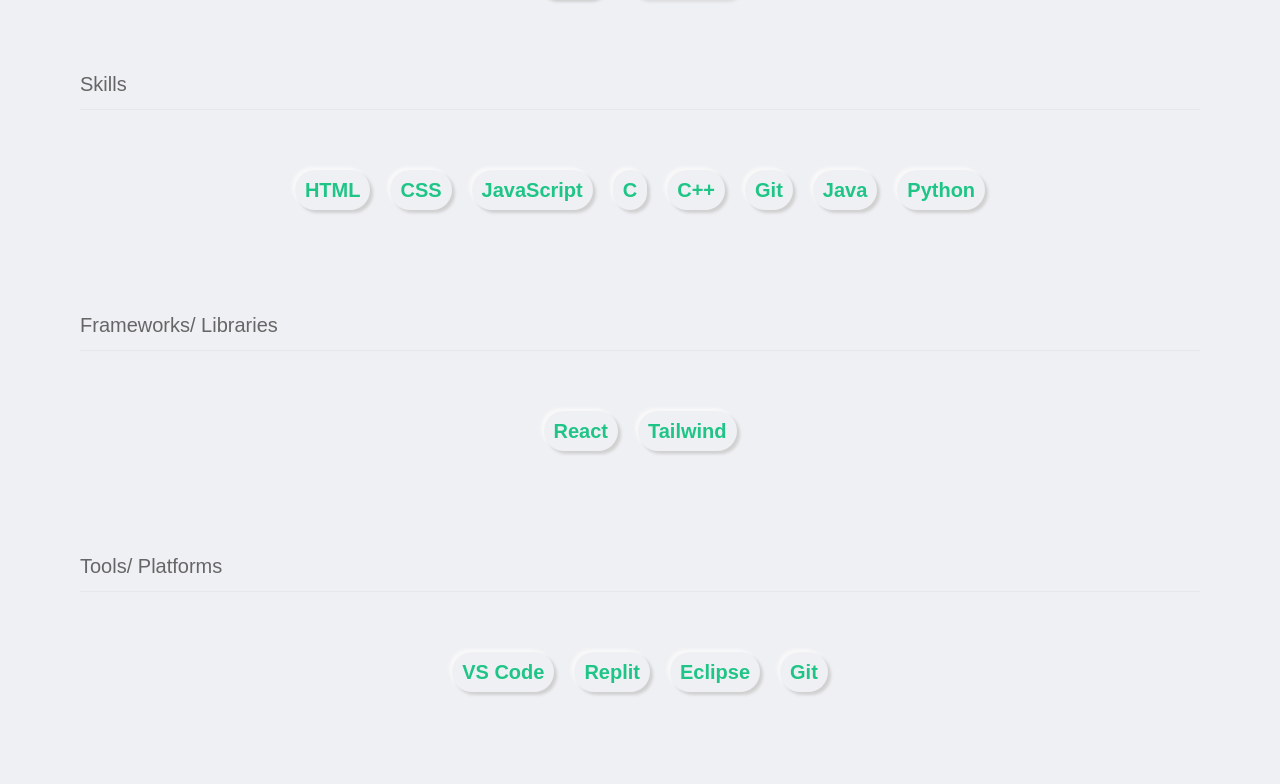
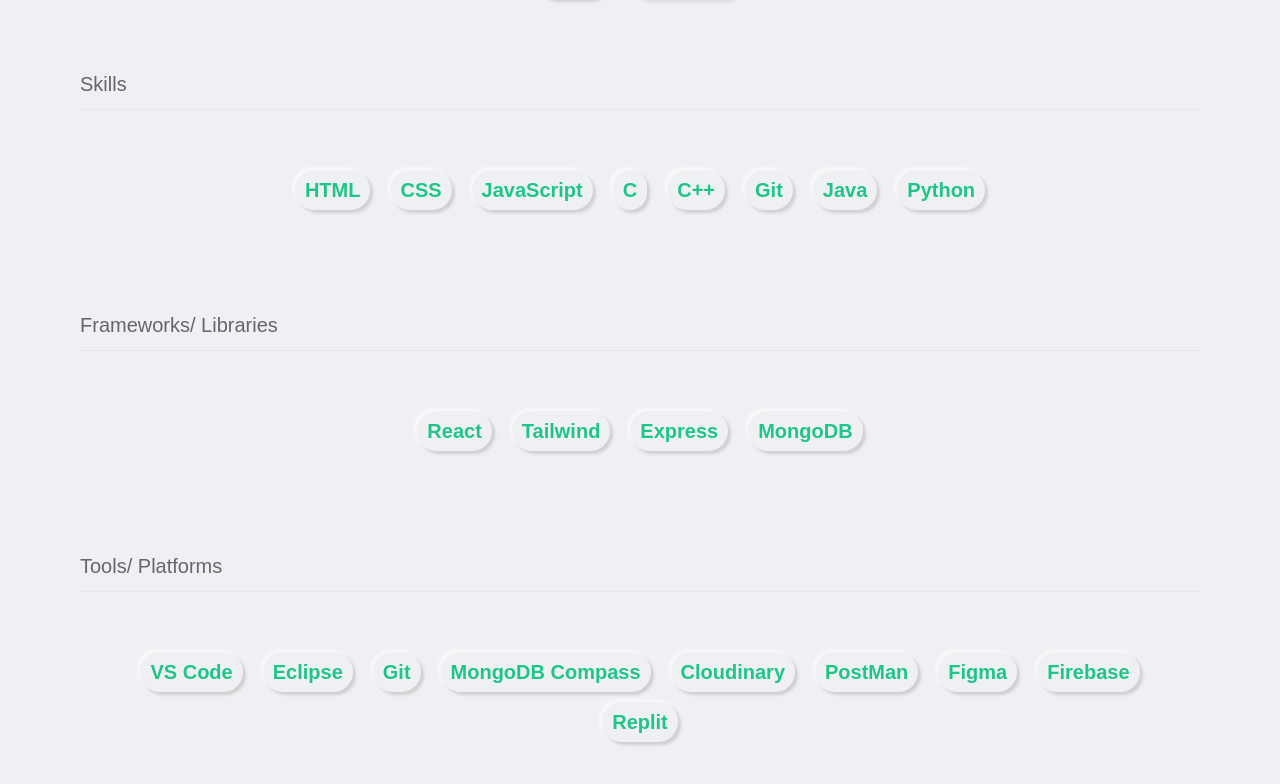
Before and after one commit to kushalkumar1362/My-Portfolio, a React (Create React App) app: page /about in a window 1280 px wide. Shown: the part 794-1578 px from the top of the page. Built offline with nearby package versions, Linux system fonts and the light colour scheme.

Commit message:
Update Skills

```diff
--- a/src/components/JS/Skills.js
+++ b/src/components/JS/Skills.js
@@ -18,15 +18,20 @@
     },
     {
       title: "Frameworks/ Libraries",
-            items: ["React", "Tailwind"],
+      items: ["React", "Tailwind", "Express", "MongoDB"],
     },
     {
       title: "Tools/ Platforms",
       items: [
         "VS Code",
-                "Replit",
         "Eclipse",
         "Git",
+        "MongoDB Compass",
+        "Cloudinary",
+        "PostMan",
+        "Figma",
+        "Firebase",
+        "Replit",
       ],
     },
   ];
```
Lines whose indentation alone changed are shown as unchanged.
